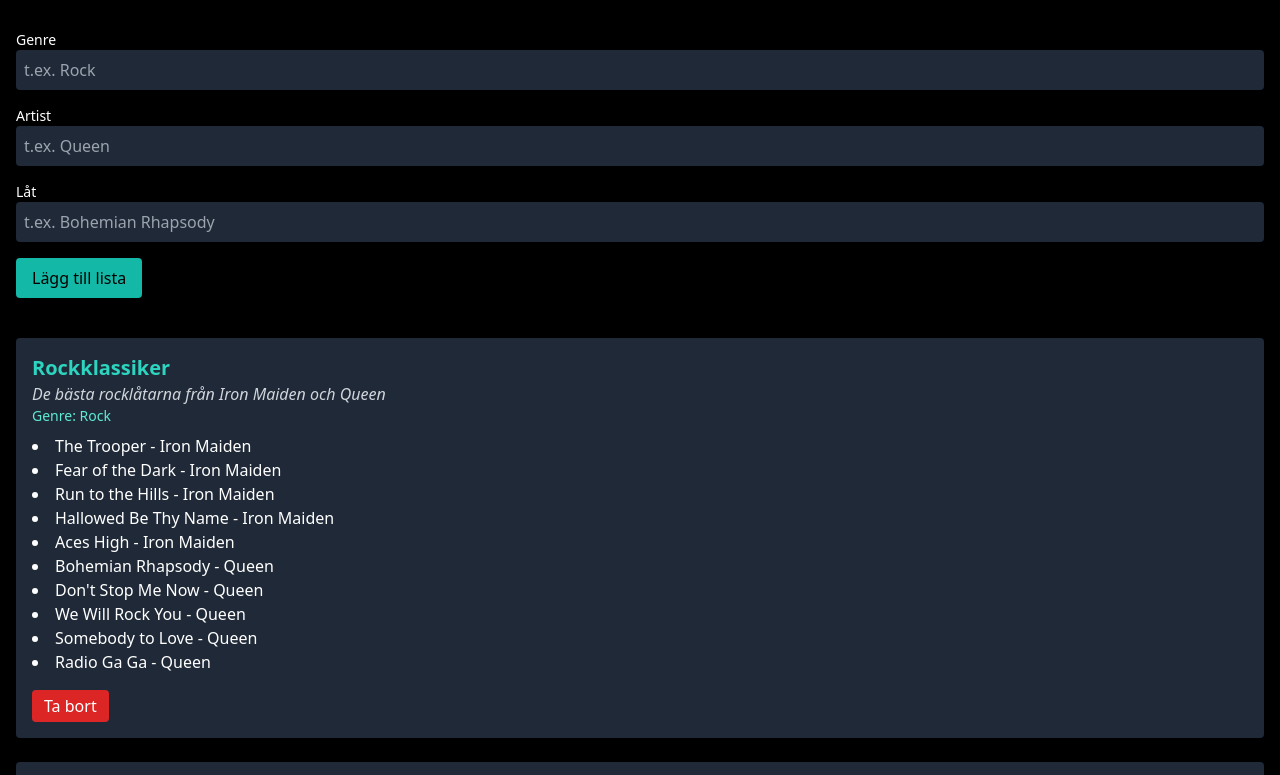
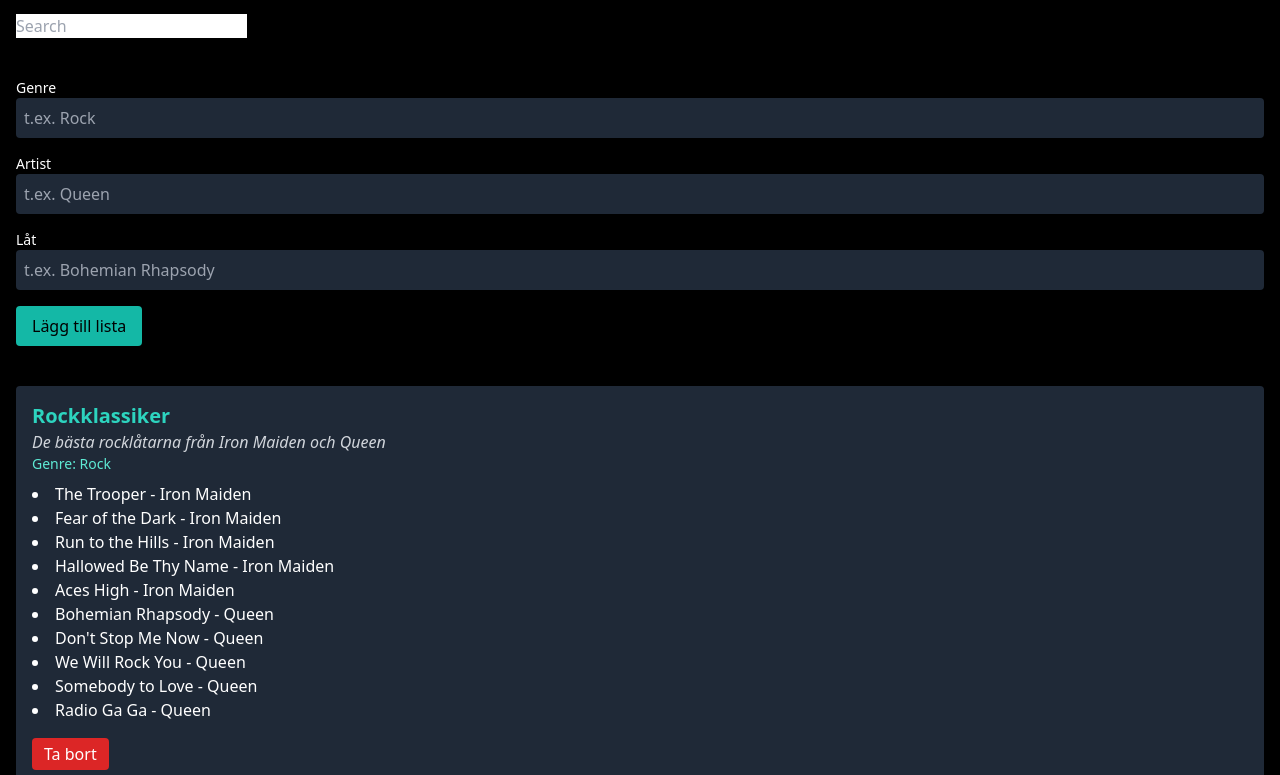
Before and after one commit to Zipelas/zipelas-playlists, a plain HTML site: page index.html in a window 1280 px wide. Shown: the part 92-867 px from the top of the page. Drawn offline with nearby package versions, Linux system fonts and the light colour scheme.

Commit message:
added input

```diff
--- a/index.html
+++ b/index.html
@@ -14,6 +14,7 @@
 
       <div class="mb-6">
         <label for="genreSearch" class="block text white mb-1"></label>
+        <input type="text" id="genreSearch" placeholder="Search" clas="w-full sm:w-64 p-2 bg-gray-800 text-white rounded">
       </div>
 
       <!-- Formulär -->
```
